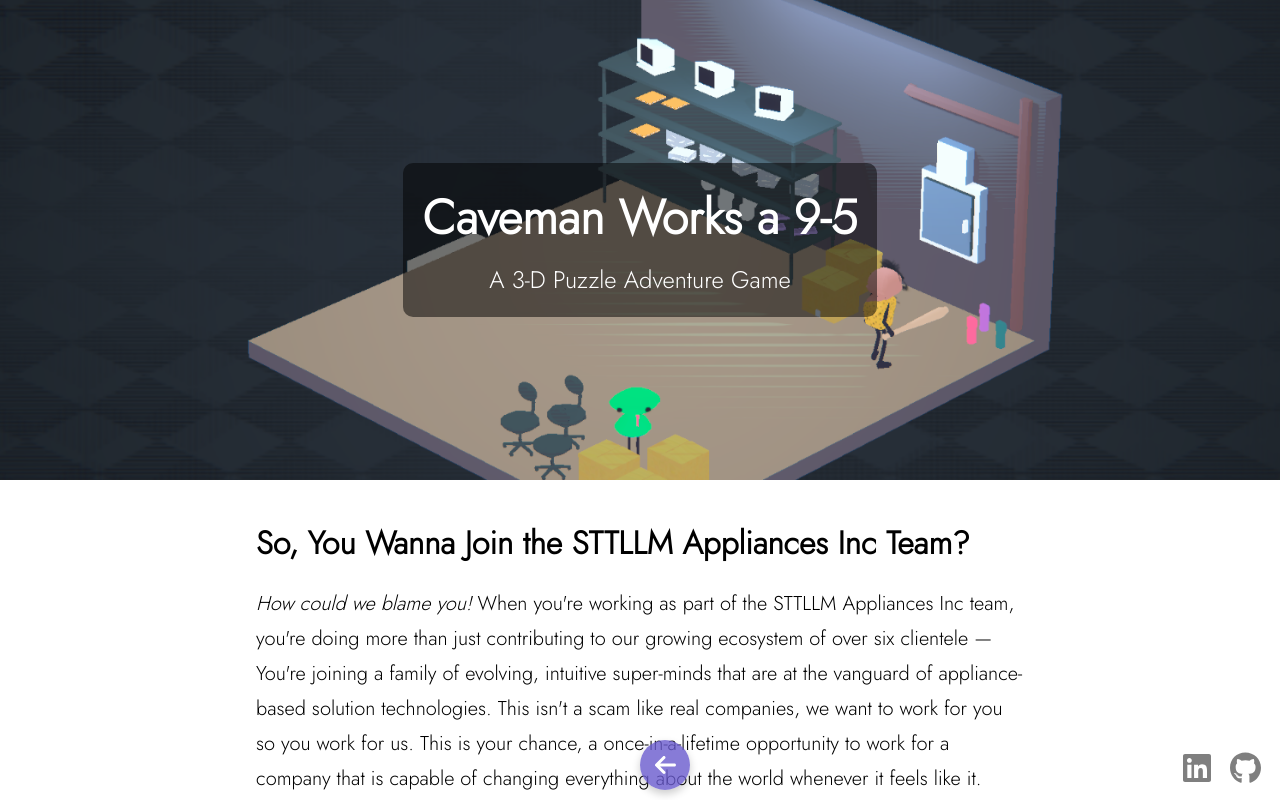
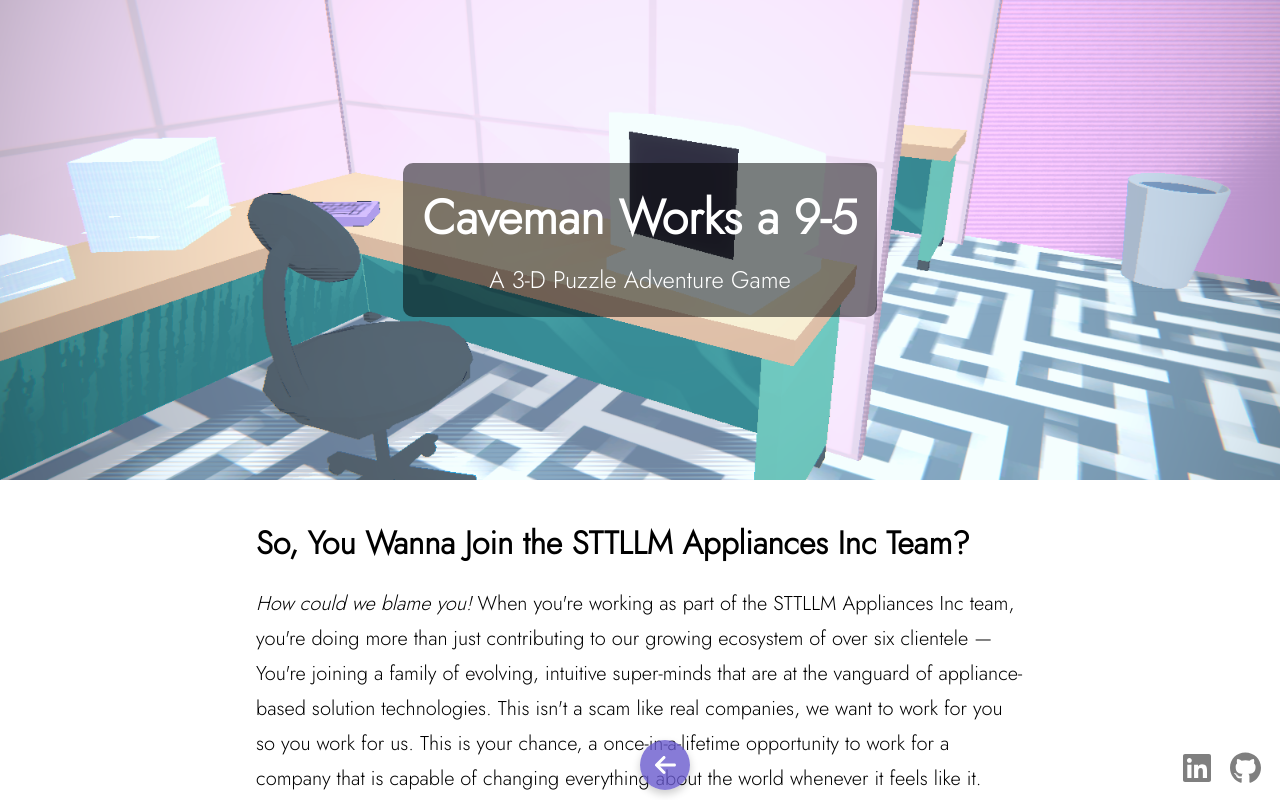
Before and after one commit to Dmw789/Dmw789.github.io, a React (Vite) app: page /caveman in a window 1280 px wide. Shown: the top 800 px of the page. Built offline with nearby package versions, Linux system fonts and the light colour scheme.

Commit message:
updated cm pics

```diff
--- a/src/pages/caveman.jsx
+++ b/src/pages/caveman.jsx
@@ -6,7 +6,7 @@ import '../index.css';
 function Caveman() {
     return (
         <div className="scrolling">
-            <Hero title="Caveman Works a 9-5" subtitle="A 3-D Puzzle Adventure Game" image="assets/cm3.png" />
+            <Hero title="Caveman Works a 9-5" subtitle="A 3-D Puzzle Adventure Game" image="assets/cm1.png" />
             <div className="project_page">
                 <h1>So, You Wanna Join the STTLLM Appliances Inc Team?</h1>
                 <p>
```
Also changed, not shown: 2 other files (tests, documents, lock files or other folders).
